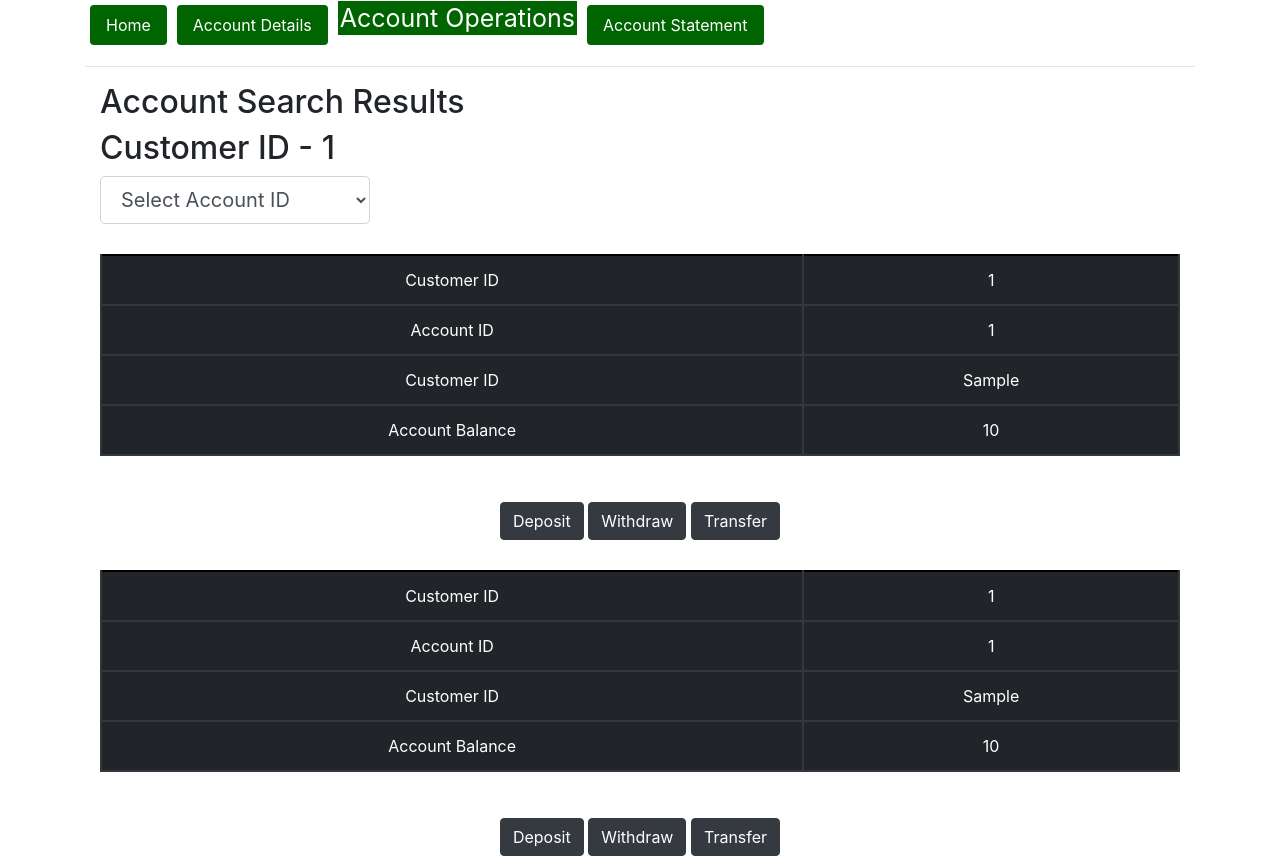
After one commit to shazebfahmi/Bank-of-Mills, a Flask app: template application/templates/display_search_account.html in a window 1280 px wide. The commit adds this page. Run offline with Flask 2, Linux system fonts and the light colour scheme; the template is opened without the code that fills it: most values are stand-ins (such as "Sample title", 1, 10 or a date in 2020); some libraries are stand-ins or nearby versions.

Commit message:
Search Account

```diff
--- a/application/routes.py
+++ b/application/routes.py
@@ -260,3 +260,53 @@ def delete_customer():
 
 
 	return render_template('delete_customer.html',checked = checked,details =details)
+
+@app.route('/search_account')
+def search_account():
+	if 'loggedin' in session and session['type'] == 'cashier':
+		if('error_empty' in request.args):
+			return render_template('search_account.html',username=session['username'],emp_type=session['type'],error_empty=True)
+		else:
+			return render_template('search_account.html', username=session['username'], emp_type=session['type'])
+	else:
+		return redirect(url_for('login'))
+
+@app.route('/display_search_account',methods=['GET','POST'])
+def display_search_account():
+	if request.method == 'GET':
+		return redirect(url_for('search_account'))
+	if 'loggedin' in session and session['type'] == 'cashier':
+		if (request.method=='POST' and 'account_select' in request.form):
+			account_id = request.form['account_select']
+			cursor = mysql.connection.cursor(MySQLdb.cursors.DictCursor)
+			cursor.execute('SELECT * FROM account WHERE account_id = %s', (account_id,))
+			values_account_select = cursor.fetchone()
+			cust_id = values_account_select['customer_id']
+			cursor.execute('SELECT * FROM account WHERE customer_id = %s', (cust_id,))
+			values_customer = cursor.fetchall()
+			return render_template('display_search_account.html',values_account_select = values_account_select,values_customer = values_customer)
+		elif request.method == 'POST' and ('customer_id' or 'customer_ssn' or 'account_id' in request.form):
+			customer_id = request.form['customer_id']
+			customer_ssn = request.form['customer_ssn']
+			account_id = request.form['account_id']
+			# return render_template('display_search_account.html',a=customer_id,b=customer_ssn,c=account_id)
+			cursor = mysql.connection.cursor(MySQLdb.cursors.DictCursor)
+			if(account_id == '' and customer_id == '' and customer_ssn == ''):
+				error_empty = True
+				return redirect(url_for('search_account',error_empty = error_empty))
+			if(account_id == '' and customer_id == ''):
+				cursor.execute('SELECT customer_id FROM customer WHERE customer_ssn = %s', (customer_ssn,))
+				values = cursor.fetchone()
+				customer_id = values['customer_id']
+			if(account_id == ''):
+				cursor.execute('SELECT * FROM account WHERE customer_id = %s', (customer_id,))
+				values_customer = cursor.fetchall()
+				return render_template('display_search_account.html',values_customer = values_customer)
+			else:
+				cursor.execute('SELECT * FROM account WHERE account_id = %s', (account_id,))
+				values_account = cursor.fetchone()
+				return render_template('display_search_account.html',values_account = values_account)
+		else:
+			return redirect(url_for('search_account'))
+	else:
+		redirect(url_for('login'))
--- /dev/null
+++ b/application/templates/display_search_account.html
@@ -0,0 +1,92 @@
+<!DOCTYPE html>
+<html lang="en">
+<head>
+    <meta charset="UTF-8">
+    <title>Account Search Results</title>
+    <link rel="stylesheet" href="https://maxcdn.bootstrapcdn.com/bootstrap/4.0.0/css/bootstrap.min.css"
+          integrity="sha384-Gn5384xqQ1aoWXA+058RXPxPg6fy4IWvTNh0E263XmFcJlSAwiGgFAW/dAiS6JXm" crossorigin="anonymous">
+</head>
+<body>
+    {% extends "cas_layout.html" %}
+    {% block content%}
+        <div class="container">
+            <h2>Account Search Results</h2>
+            {% if values_customer %}
+                <h2>Customer ID - {{ values_customer[0]['customer_id'] }}</h2>
+                <form method="post" action="{{ url_for('display_search_account') }}">
+                    <div class="form-group">
+                        <select class="form-control form-control-lg w-25" name="account_select" onchange="this.form.submit()">
+                            <option value="" disabled selected>Select Account ID</option>
+                            {% for i in values_customer %}
+                                <option value="{{ i['account_id'] }}">
+                                    {{ i['account_id'] }}
+                                </option>
+                            {% endfor %}
+                        </select>
+                      </div>
+                </form>
+            {% endif %}
+
+            {% if values_account_select %}
+                <div class="table-responsive" style="margin-top:30px;">
+                    <table class="table table-dark">
+                        <tbody>
+                            <tr>
+                                <td class="text-center">Customer ID</td>
+                                <td class="text-center">{{ values_account_select['customer_id'] }}</td>
+                            </tr>
+                            <tr>
+                                <td class="text-center">Account ID</td>
+                                <td class="text-center">{{ values_account_select['account_id'] }}</td>
+                            </tr>
+                            <tr>
+                                <td class="text-center">Customer ID</td>
+                                <td class="text-center">{{ values_account_select['account_type'] }}</td>
+                            </tr>
+                            <tr>
+                                <td class="text-center">Account Balance</td>
+                                <td class="text-center">{{ values_account_select['balance'] }}</td>
+                            </tr>
+                        </tbody>
+                    </table>
+                </div>
+                <div style="text-align:center;margin-top:30px;">
+                    <a href="#" class="btn btn-dark" role="button">Deposit</a>
+                    <a href="#" class="btn btn-dark" role="button">Withdraw</a>
+                    <a href="#" class="btn btn-dark" role="button">Transfer</a>
+                </div>
+            {% endif %}
+
+            {% if values_account %}
+                <div class="table-responsive" style="margin-top:30px;">
+                    <table class="table table-dark">
+                        <tbody>
+                            <tr>
+                                <td class="text-center">Customer ID</td>
+                                <td class="text-center">{{ values_account['customer_id'] }}</td>
+                            </tr>
+                            <tr>
+                                <td class="text-center">Account ID</td>
+                                <td class="text-center">{{ values_account['account_id'] }}</td>
+                            </tr>
+                            <tr>
+                                <td class="text-center">Customer ID</td>
+                                <td class="text-center">{{ values_account['account_type'] }}</td>
+                            </tr>
+                            <tr>
+                                <td class="text-center">Account Balance</td>
+                                <td class="text-center">{{ values_account['balance'] }}</td>
+                            </tr>
+                        </tbody>
+                    </table>
+                </div>
+                <div style="text-align:center;margin-top:30px;">
+                    <a href="#" class="btn btn-dark" role="button">Deposit</a>
+                    <a href="#" class="btn btn-dark" role="button">Withdraw</a>
+                    <a href="#" class="btn btn-dark" role="button">Transfer</a>
+                </div>
+            {% endif %}
+        </div>
+    {% endblock %}
+</body>
+</html>
--- a/application/templates/includes/nav2.html
+++ b/application/templates/includes/nav2.html
@@ -12,9 +12,7 @@
 			<div class="dropdown">
 			<li><a class="dropbtn" style="background:darkgreen" href="{{ url_for('login') }}" class="nav-link active">Account Operations</a></li>
 				<div class="dropdown-content">
-					<a href= "{{ url_for('login') }}"><h3>Deposit</h3></a>
-					<a href= "{{ url_for('login') }}"><h3>Withdraw</h3></a>
-					<a href= "{{ url_for('login') }}"><h3>Transfer</h3></a>
+					<a href= "{{ url_for('search_account') }}"><h3>Search Account</h3></a>
 				</div>
 			</div>
 
```
Also changed, not shown: application/templates/search_account.html (added, +38 -0 lines), 1 other file.
